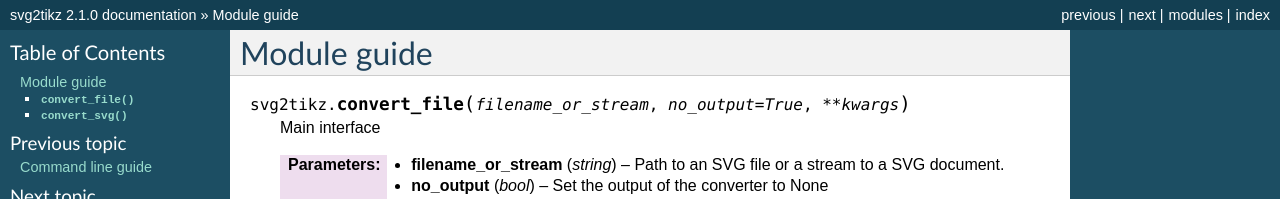
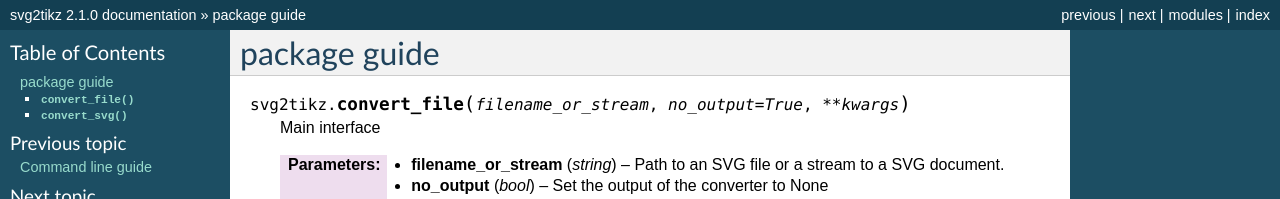
Before and after one commit to xyz2tex/svg2tikz, a Sphinx documentation site: the page built from docs/moduleguide.rst, in a window 1280 px wide and 900 px high. Shown: the top 199 px of the window. Built offline with Sphinx 7.4.7, drawn with Linux system fonts in a browser that asks for light colours; formulas are drawn with MathJax 3; some of the changed text lies outside the part shown.

```diff
--- a/docs/moduleguide.rst
+++ b/docs/moduleguide.rst
@@ -1,7 +1,7 @@
 
 .. _module-guide:
 
-Module guide
+package guide
 ============
 
 .. module:: svg2tikz
--- a/pyproject.toml
+++ b/pyproject.toml
@@ -28,3 +28,7 @@ secondary = true
 [build-system]
 requires = ["poetry-core"]
 build-backend = "poetry.core.masonry.api"
+
+
+[tool.poetry.scripts]
+svg2tikz = "svg2tikz.tikz_export:main_cmdline"
```
